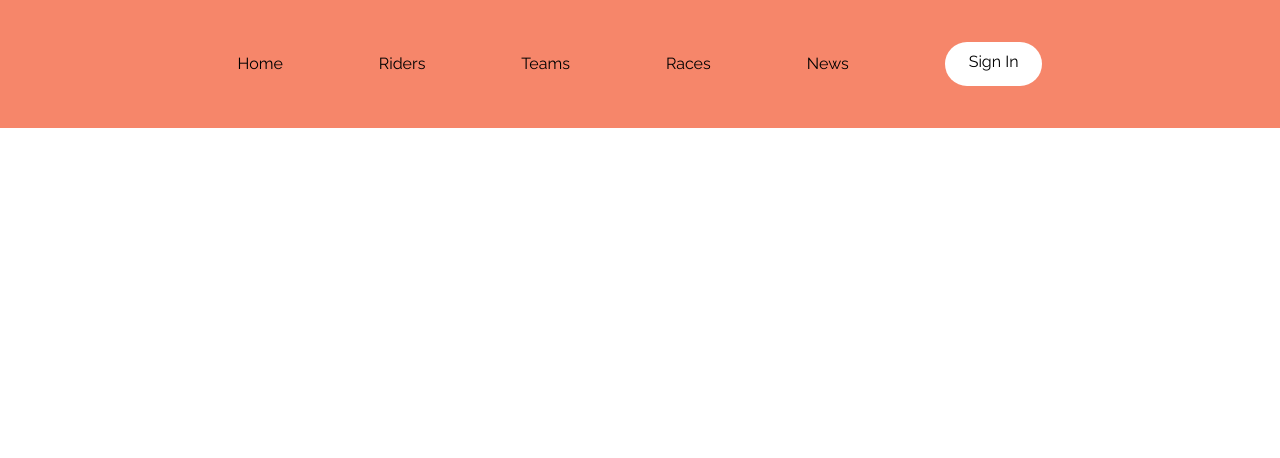
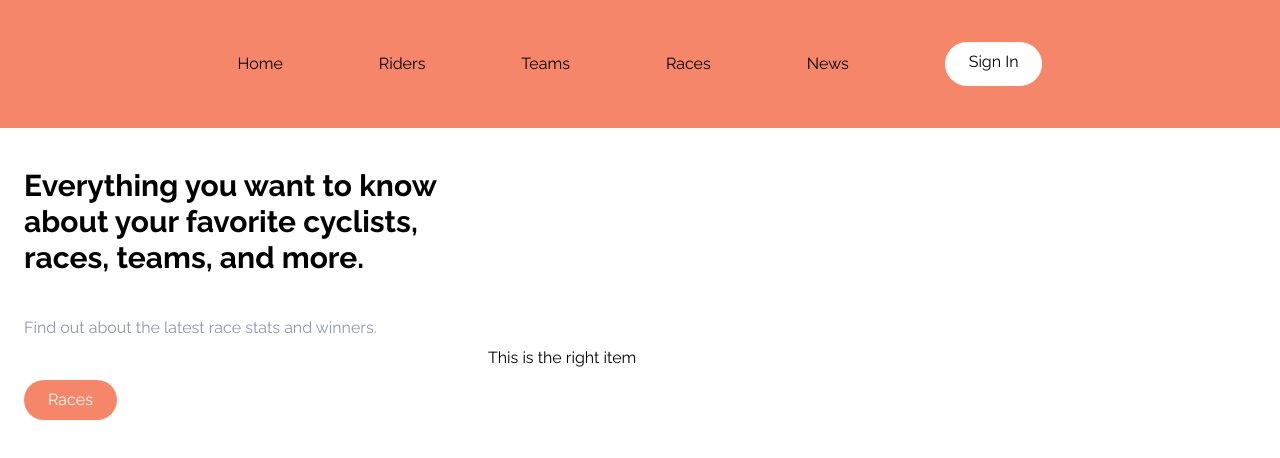
Before and after one commit to kaseyknudsen/Womens-Cycling-App-2, a Next.js app: page / in a window 1280 px wide. Shown: the top 458 px of the page. Built offline with nearby package versions, Linux system fonts and the light colour scheme.

Commit message:
halfway through hero section

```diff
--- a/app/page.tsx
+++ b/app/page.tsx
@@ -1,10 +1,13 @@
 import Navbar from "@/components/Navbar";
 import Link from "next/link";
+import HeroSection from "@/components/HeroSection";
 
 export default function HomePage() {
   return (
-    <main className="">
-      <div></div>
-    </main>
+
+      <div>
+        <HeroSection />
+      </div>
+
   );
 }
--- /dev/null
+++ b/components/HeroSection.tsx
@@ -0,0 +1,33 @@
+import Link from "next/link";
+
+const HeroSection = () => {
+  const header: string =
+    "Everything you want to know about your favorite cyclists, races, teams, and more.";
+  return (
+    <>
+      <div className="container flex flex-col-reverse md:flex-row items-center px-6 mx-auto mt-10 space-y-0 md:space-y-0">
+        {/* left item */}
+        <div className="flex flex-col mb-32 md:space-y-10 md:w-1/2">
+          <h1 className="text-3xl font-bold text-center md:text-left max-w-md ">
+            {header}
+          </h1>
+          <p className="max-w-sm text-center text-darkGreyishBlue md:text-left ">
+            Find out about the latest race stats and winners.
+          </p>
+          <div className="flex justify-center md:justify-start">
+            <Link
+              href="/races"
+              className="p-2 px-6 bg-brightRedLight text-white rounded-full hover:bg-brightRed"
+            >
+              Races
+            </Link>
+          </div>
+        </div>
+        {/* images */}
+        <div className="flex">This is the right item</div>
+      </div>
+    </>
+  );
+};
+
+export default HeroSection;
```
